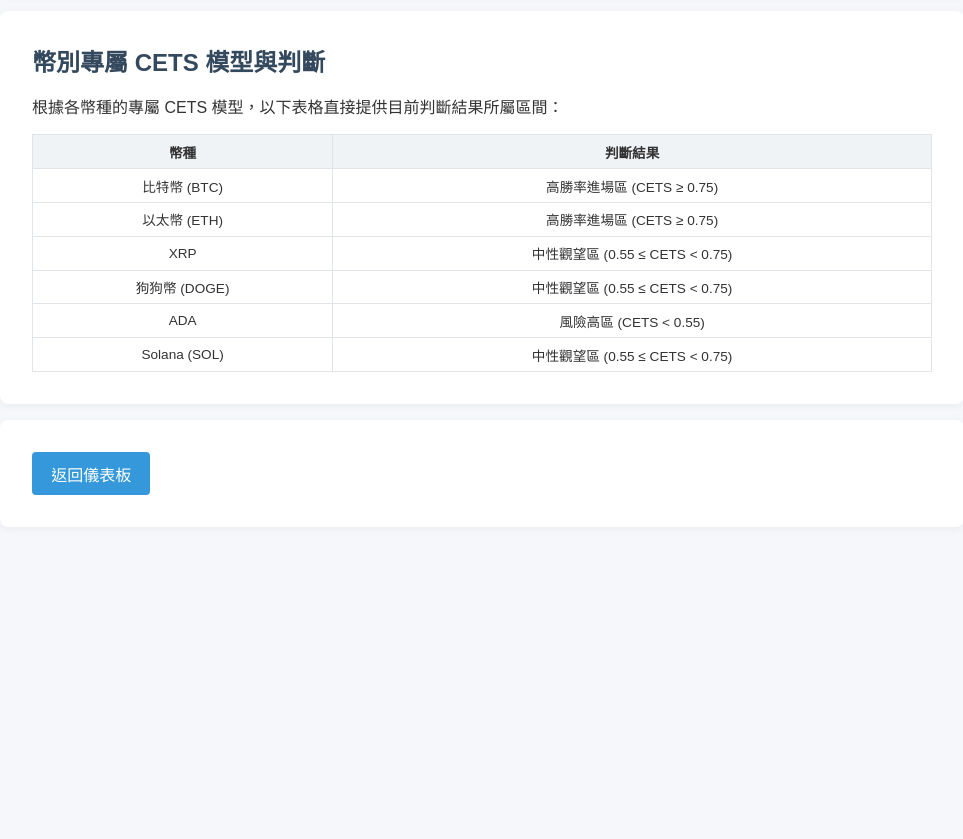
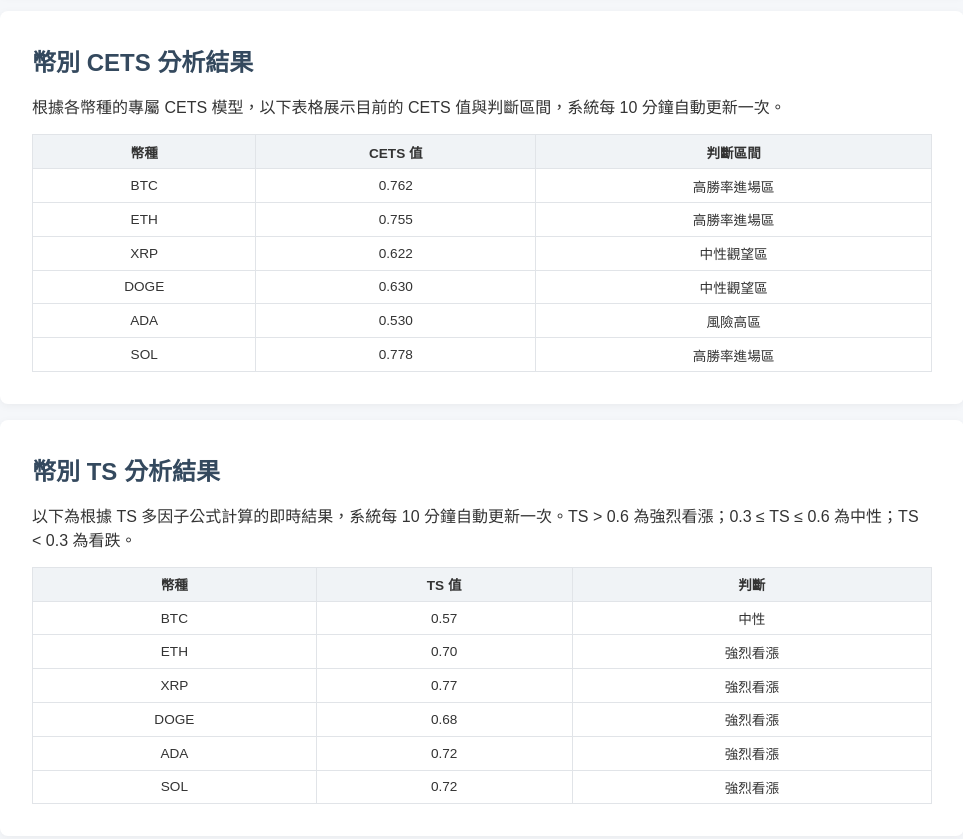
Before and after one commit to MayaMyzium/crypto-dashboard, a plain HTML site: page analysis.html in a window 1280 px wide. Shown: the part 1400-2239 px from the top of the page, without its empty margins (158-1121 px from the left). Before the commit the page ends 1943 px from the top, so only its background shows below. Drawn offline with nearby package versions, Linux system fonts and the light colour scheme; no server answers.

Commit message:
Add files via upload

```diff
--- a/analysis.html
+++ b/analysis.html
@@ -28,42 +28,50 @@
         <canvas id="sentimentChart"></canvas>
       </div>
     </section>
-    <!-- 幣別專屬 CETS 模型與判斷 -->
-    <section>
-      <h2>幣別專屬 CETS 模型與判斷</h2>
-      <p>根據各幣種的專屬 CETS 模型，以下表格直接提供目前判斷結果所屬區間：</p>
+
+
+    <!-- 幣別 CETS 分析結果 -->
+    <section id="coin-cets-result-section">
+      <h2>幣別 CETS 分析結果</h2>
+      <p>根據各幣種的專屬 CETS 模型，以下表格展示目前的 CETS 值與判斷區間，系統每 10 分鐘自動更新一次。</p>
       <table class="analysis-table">
         <thead>
           <tr>
             <th>幣種</th>
-            <th>判斷結果</th>
+            <th>CETS 值</th>
+            <th>判斷區間</th>
           </tr>
         </thead>
         <tbody>
+          <tr><td>BTC</td><td id="cets-value-btc">--</td><td id="cets-category-btc">--</td></tr>
+          <tr><td>ETH</td><td id="cets-value-eth">--</td><td id="cets-category-eth">--</td></tr>
+          <tr><td>XRP</td><td id="cets-value-xrp">--</td><td id="cets-category-xrp">--</td></tr>
+          <tr><td>DOGE</td><td id="cets-value-doge">--</td><td id="cets-category-doge">--</td></tr>
+          <tr><td>ADA</td><td id="cets-value-ada">--</td><td id="cets-category-ada">--</td></tr>
+          <tr><td>SOL</td><td id="cets-value-sol">--</td><td id="cets-category-sol">--</td></tr>
+        </tbody>
+      </table>
+    </section>
+
+    <!-- 幣別 TS 分析結果 -->
+    <section id="coin-ts-result-section">
+      <h2>幣別 TS 分析結果</h2>
+      <p>以下為根據 TS 多因子公式計算的即時結果，系統每 10 分鐘自動更新一次。TS > 0.6 為強烈看漲；0.3 ≤ TS ≤ 0.6 為中性；TS < 0.3 為看跌。</p>
+      <table class="analysis-table">
+        <thead>
           <tr>
-            <td>比特幣 (BTC)</td>
-            <td>高勝率進場區 (CETS ≥ 0.75)</td>
+            <th>幣種</th>
+            <th>TS 值</th>
+            <th>判斷</th>
           </tr>
-          <tr>
-            <td>以太幣 (ETH)</td>
-            <td>高勝率進場區 (CETS ≥ 0.75)</td>
-          </tr>
-          <tr>
-            <td>XRP</td>
-            <td>中性觀望區 (0.55 ≤ CETS &lt; 0.75)</td>
-          </tr>
-          <tr>
-            <td>狗狗幣 (DOGE)</td>
-            <td>中性觀望區 (0.55 ≤ CETS &lt; 0.75)</td>
-          </tr>
-          <tr>
-            <td>ADA</td>
-            <td>風險高區 (CETS &lt; 0.55)</td>
-          </tr>
-          <tr>
-            <td>Solana (SOL)</td>
-            <td>中性觀望區 (0.55 ≤ CETS &lt; 0.75)</td>
-          </tr>
+        </thead>
+        <tbody>
+          <tr><td>BTC</td><td id="ts-value-btc">--</td><td id="ts-category-btc">--</td></tr>
+          <tr><td>ETH</td><td id="ts-value-eth">--</td><td id="ts-category-eth">--</td></tr>
+          <tr><td>XRP</td><td id="ts-value-xrp">--</td><td id="ts-category-xrp">--</td></tr>
+          <tr><td>DOGE</td><td id="ts-value-doge">--</td><td id="ts-category-doge">--</td></tr>
+          <tr><td>ADA</td><td id="ts-value-ada">--</td><td id="ts-category-ada">--</td></tr>
+          <tr><td>SOL</td><td id="ts-value-sol">--</td><td id="ts-category-sol">--</td></tr>
         </tbody>
       </table>
     </section>
--- a/analysis.js
+++ b/analysis.js
@@ -43,6 +43,35 @@
   updateSentimentChart().catch((err) => {
     console.error('情緒分數折線圖資料取得失敗', err);
   });
+
+  // 更新專屬 CETS 分析並設定定時器
+  try {
+    updateSpecializedCETS();
+  } catch (e) {
+    console.error('updateSpecializedCETS error', e);
+  }
+  // 每 10 分鐘執行一次分析
+  setInterval(() => {
+    try {
+      updateSpecializedCETS();
+    } catch (e) {
+      console.error('updateSpecializedCETS error', e);
+    }
+  }, 10 * 60 * 1000);
+
+  // 初始化 TS 分析並設定定時器
+  try {
+    updateTSAnalysis();
+  } catch (e) {
+    console.error('updateTSAnalysis error', e);
+  }
+  setInterval(() => {
+    try {
+      updateTSAnalysis();
+    } catch (e) {
+      console.error('updateTSAnalysis error', e);
+    }
+  }, 10 * 60 * 1000);
 });
 
 async function updateAnalysis(coin, tbody) {
@@ -459,3 +488,65 @@
 }
 
 // 本頁不再使用圖表，改為表格顯示，故 drawAnalysisChart 移除
+
+/**
+ * 根據各幣種專屬 CETS 模型計算 CETS 值並更新判斷結果。
+ * 本示例使用固定的 L 和 S 值以及預設的 O 值計算，僅供示範用。
+ */
+function updateSpecializedCETS() {
+  // 假設的流動性與風險情緒指數，可依實際需求替換成即時數據
+  const L = 0.65;
+  const S = 0.70;
+  // 各幣種預設 O 值與權重。此處的 O 值代表鏈上指標綜合得分（0~1），可依實際計算替換。
+  const configs = {
+    // 使用修正後的 O 值和權重，符合幣別專屬 CETS 公式
+    BTC: { O: 0.85, w1: 0.25, w2: 0.25, w3: 0.50 },
+    ETH: { O: 0.90, w1: 0.30, w2: 0.35, w3: 0.35 },
+    XRP: { O: 0.50, w1: 0.35, w2: 0.35, w3: 0.30 },
+    DOGE: { O: 0.50, w1: 0.20, w2: 0.50, w3: 0.30 },
+    ADA: { O: 0.35, w1: 0.25, w2: 0.30, w3: 0.45 },
+    SOL: { O: 0.90, w1: 0.25, w2: 0.30, w3: 0.45 }
+  };
+  Object.keys(configs).forEach((key) => {
+    const cfg = configs[key];
+    const cets = cfg.w1 * L + cfg.w2 * S + cfg.w3 * cfg.O;
+    let category;
+    if (cets >= 0.75) category = '高勝率進場區';
+    else if (cets >= 0.55) category = '中性觀望區';
+    else category = '風險高區';
+    // 更新 DOM
+    const valEl = document.getElementById(`cets-value-${key.toLowerCase()}`);
+    const catEl = document.getElementById(`cets-category-${key.toLowerCase()}`);
+    if (valEl) valEl.textContent = cets.toFixed(3);
+    if (catEl) catEl.textContent = category;
+  });
+}
+
+/**
+ * 計算並更新幣別 TS 分析結果
+ * 使用預設的宏觀 M、情緒 S 及 O_normalized 值，根據權重計算 TS
+ * TS > 0.6 強烈看漲；0.3 ≤ TS ≤ 0.6 中性；TS < 0.3 看跌
+ */
+function updateTSAnalysis() {
+  // 預設指標
+  const configs = {
+    btc: { M: 0.5, S: 0.7, O: 0.54, w1: 0.25, w2: 0.25, w3: 0.50 },
+    eth: { M: 0.6, S: 0.7, O: 0.80, w1: 0.30, w2: 0.35, w3: 0.35 },
+    xrp: { M: 0.8, S: 0.7, O: 0.83, w1: 0.35, w2: 0.35, w3: 0.30 },
+    doge: { M: 0.4, S: 0.7, O: 0.82, w1: 0.20, w2: 0.50, w3: 0.30 },
+    ada: { M: 0.6, S: 0.7, O: 0.79, w1: 0.25, w2: 0.30, w3: 0.45 },
+    sol: { M: 0.6, S: 0.7, O: 0.80, w1: 0.25, w2: 0.30, w3: 0.45 }
+  };
+  Object.keys(configs).forEach((key) => {
+    const cfg = configs[key];
+    const ts = cfg.w1 * cfg.M + cfg.w2 * cfg.S + cfg.w3 * cfg.O;
+    let cat;
+    if (ts > 0.6) cat = '強烈看漲';
+    else if (ts >= 0.3) cat = '中性';
+    else cat = '看跌';
+    const valEl = document.getElementById(`ts-value-${key}`);
+    const catEl = document.getElementById(`ts-category-${key}`);
+    if (valEl) valEl.textContent = ts.toFixed(2);
+    if (catEl) catEl.textContent = cat;
+  });
+}
```
